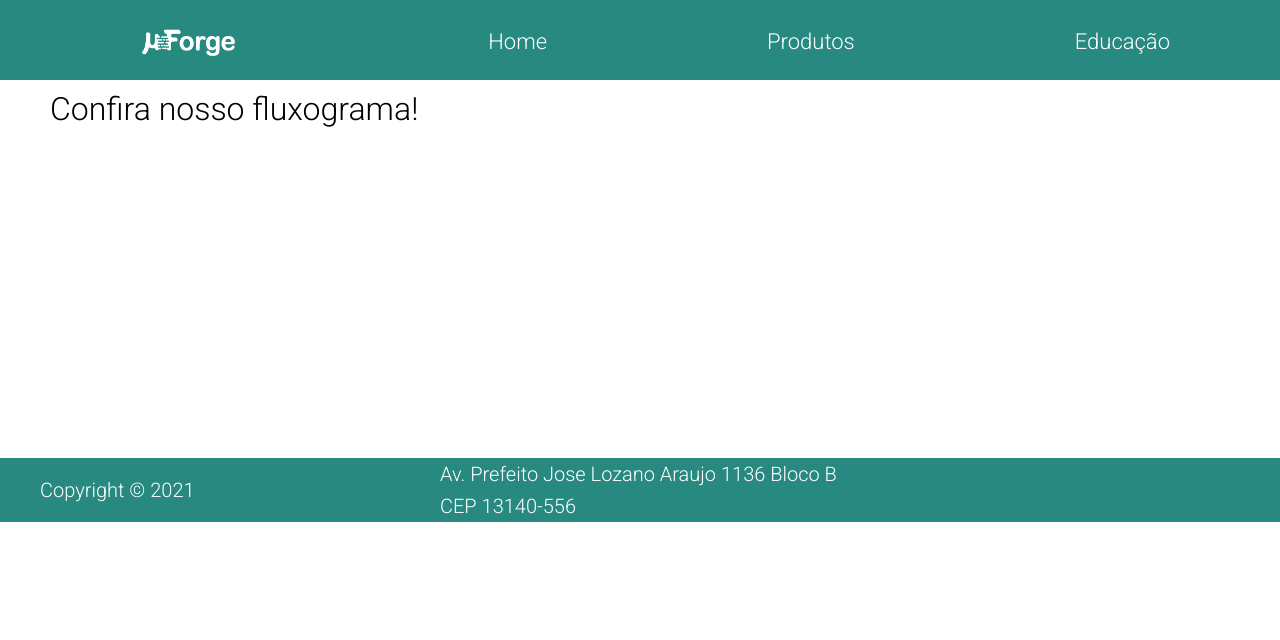
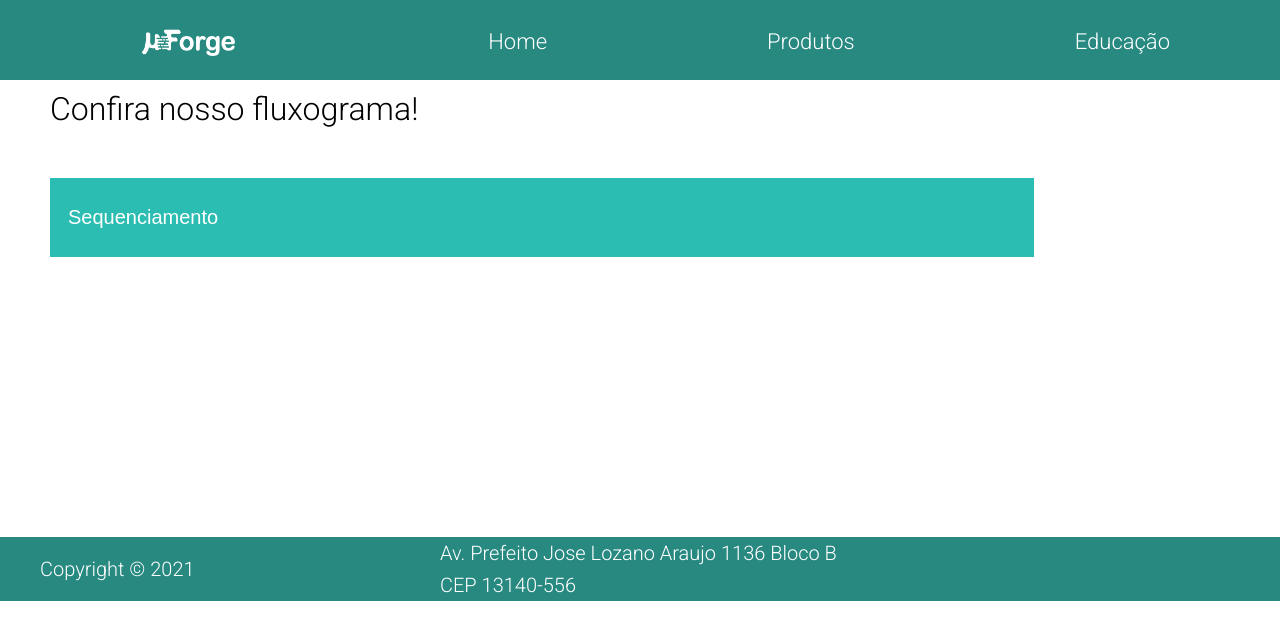
Before and after one commit to Matt-BF/uforge-next-site, a Next.js app: page /products in a window 1280 px wide. Shown: the top 640 px of the page. Built offline with nearby package versions, Linux system fonts and the light colour scheme.

Commit message:
fixed button dropdowns on product page

```diff
--- a/components/Dropdown.js
+++ b/components/Dropdown.js
@@ -4,7 +4,7 @@ import Link from "next/link";
 const Dropdown = ({ flux }) => {
   return (
     <div className={`${stylesDropdown.productContent} grid-2`}>
-      <img className={stylesDropdown.image} src={product.img} alt="" />
+      <img className={stylesDropdown.image} src={flux.img} alt="" />
       <p className={stylesDropdown.description}>{flux.description}</p>
     </div>
   );
--- a/components/FluxesList.js
+++ b/components/FluxesList.js
@@ -5,9 +5,9 @@ import stylesFluxList from "../styles/FluxList.module.css";
 const FluxesList = ({ fluxes }) => {
   return (
     <div className={stylesFluxList.flex}>
-      {fluxes.map((flux, idx) => {
-        <FluxGroup key={idx} flux={flux} />;
-      })}
+      {fluxes.map((flux, idx) => (
+        <FluxGroup flux={flux} key={idx} />
+      ))}
     </div>
   );
 };
```
